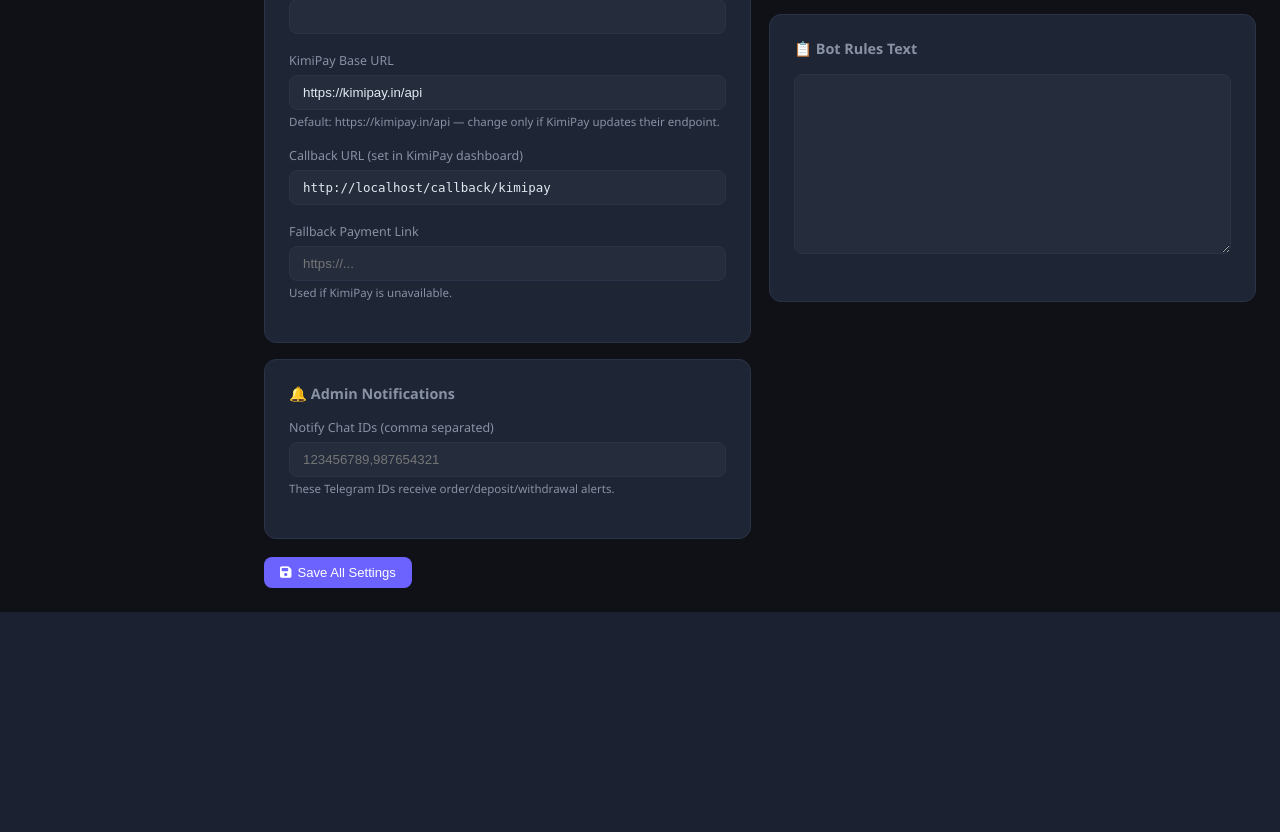
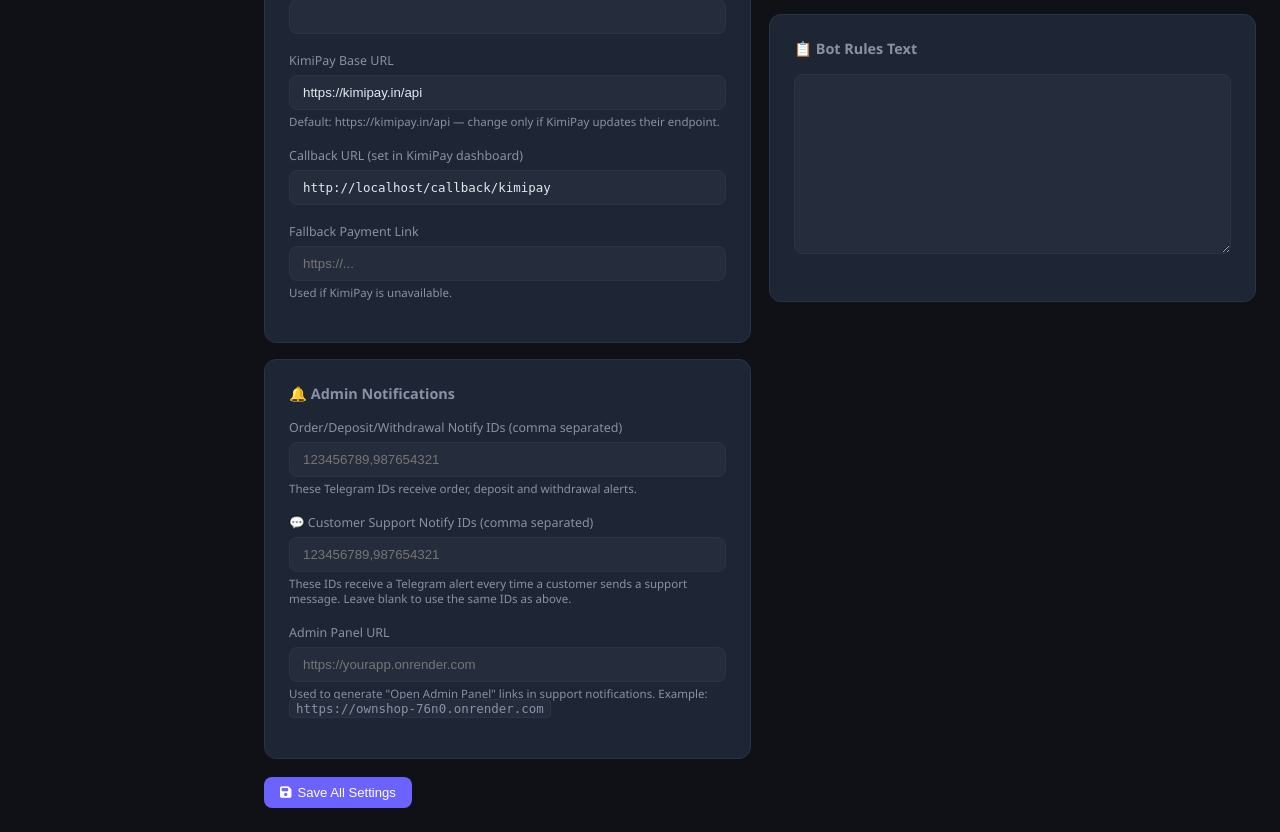
Before and after one commit to hamza38954017/ownshop, a Flask app: page /settings in a window 1280 px wide. Shown: the part 898-1730 px from the top of the page. Before the commit the page ends 1510 px from the top, so only its background shows below. Run offline with Flask 3, Linux system fonts and the light colour scheme; the visitor is signed in with stand-in values (Sample User, id 1); parts of the project's set-up code (start-up, migrations or seed data) failed here and were passed over.

Commit message:
Update settings.html

```diff
--- a/templates/settings.html
+++ b/templates/settings.html
@@ -66,9 +66,31 @@
   <div class="form-card">
     <h3 style="margin-bottom:16px;font-size:.9rem;color:var(--muted)">🔔 Admin Notifications</h3>
     <div class="form-group">
-      <label class="form-label">Notify Chat IDs (comma separated)</label>
+      <label class="form-label">Order/Deposit/Withdrawal Notify IDs <span style="color:var(--muted)">(comma separated)</span></label>
       <input name="notify_chat_ids" class="form-control" value="{{ cfg.get('notify_chat_ids','') }}" placeholder="123456789,987654321"/>
-      <div class="form-hint">These Telegram IDs receive order/deposit/withdrawal alerts.</div>
+      <div class="form-hint">These Telegram IDs receive order, deposit and withdrawal alerts.</div>
+    </div>
+    <div class="form-group">
+      <label class="form-label">
+        💬 Customer Support Notify IDs <span style="color:var(--muted)">(comma separated)</span>
+      </label>
+      <input name="support_notify_chat_ids" class="form-control"
+             value="{{ cfg.get('support_notify_chat_ids','') }}"
+             placeholder="123456789,987654321"/>
+      <div class="form-hint">
+        These IDs receive a Telegram alert every time a customer sends a support message.
+        Leave blank to use the same IDs as above.
+      </div>
+    </div>
+    <div class="form-group">
+      <label class="form-label">Admin Panel URL</label>
+      <input name="panel_url" class="form-control"
+             value="{{ cfg.get('panel_url','') }}"
+             placeholder="https://yourapp.onrender.com"/>
+      <div class="form-hint">
+        Used to generate "Open Admin Panel" links in support notifications.
+        Example: <code>https://ownshop-76n0.onrender.com</code>
+      </div>
     </div>
   </div>
 </div>
```
